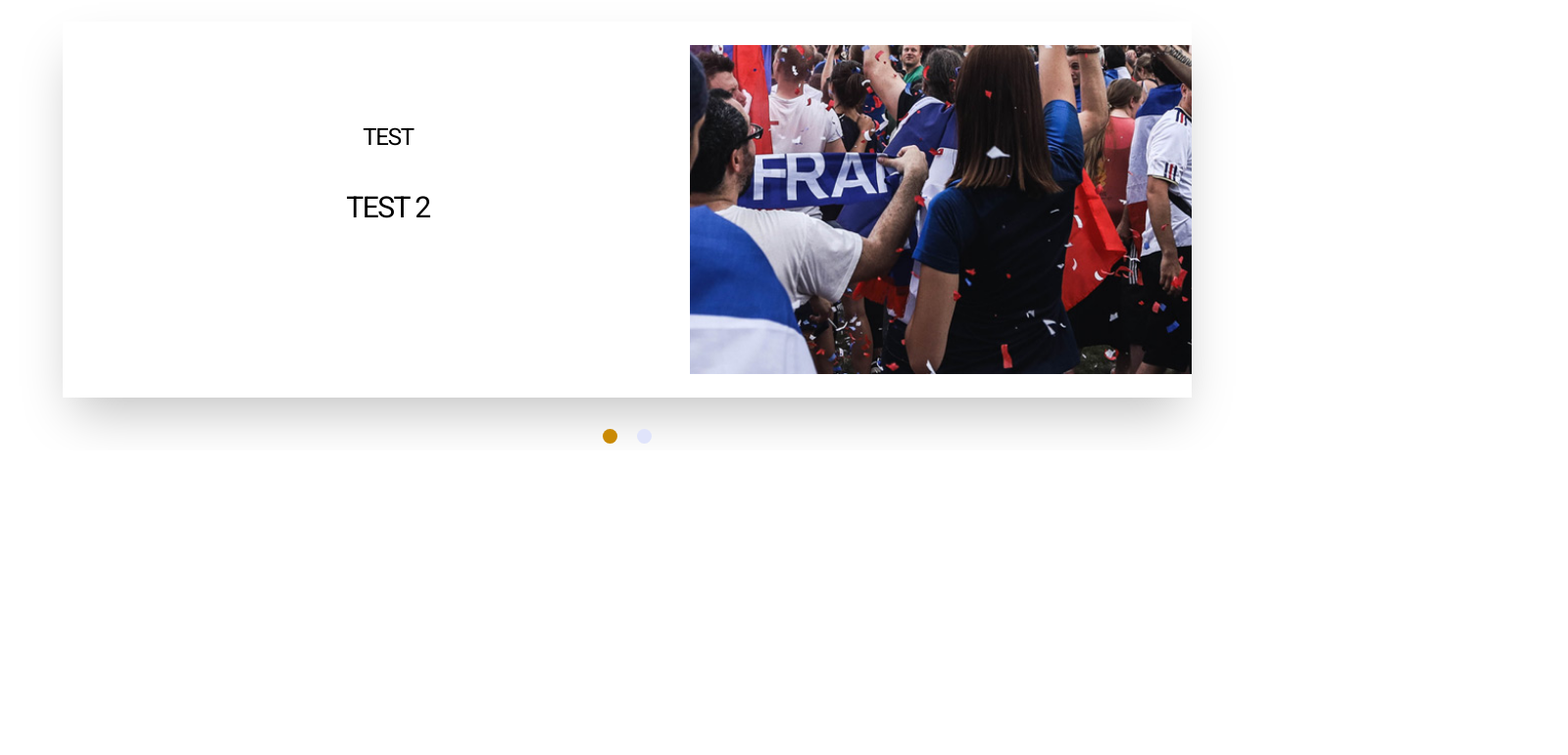
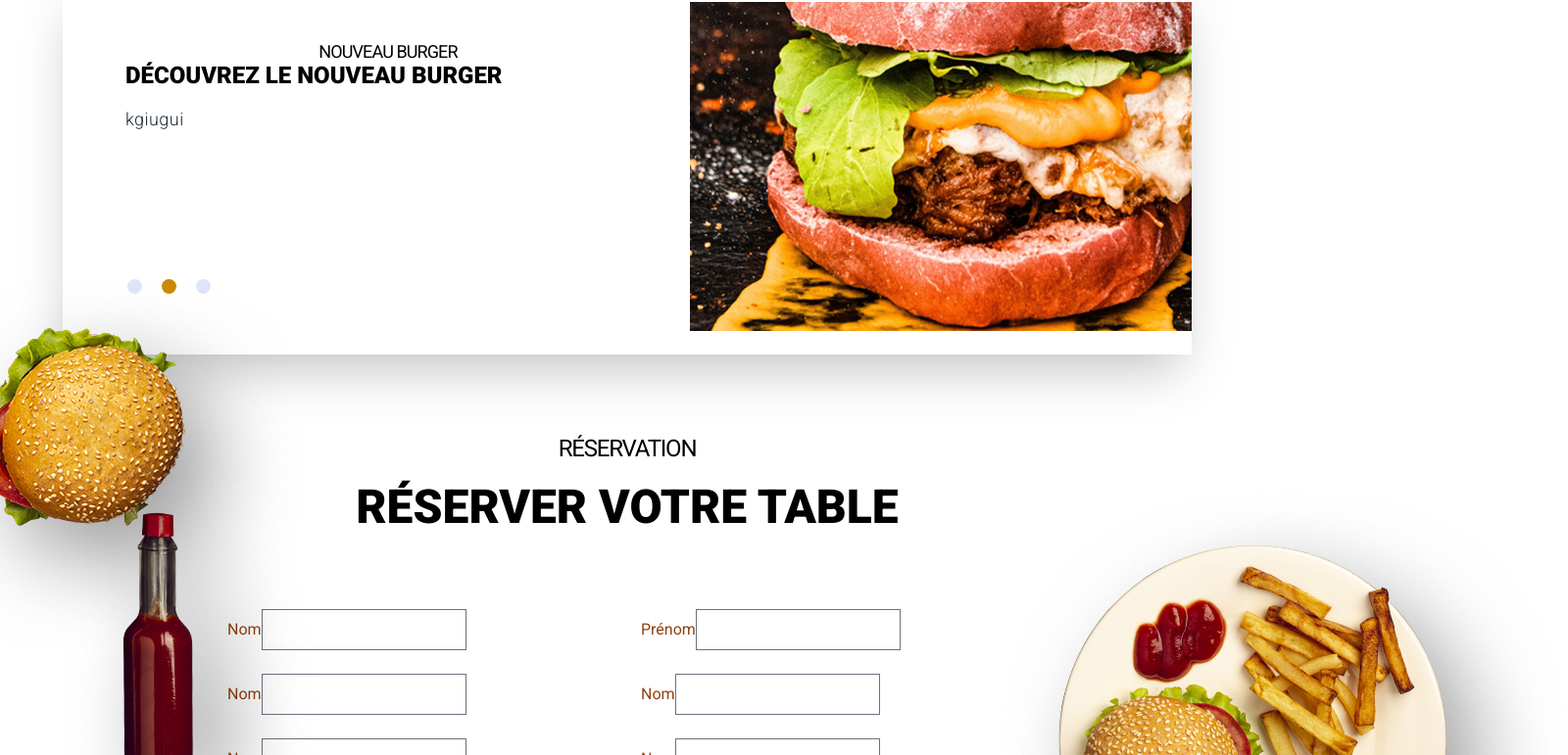
Before and after one commit to Fabyjulien2A/faby-react, a React (Create React App) app: page / in a window 1280 px wide. Shown: the part 2066-2837 px from the top of the page at 98% size, 1600 px wide, since content can reach past the window. Before the commit the page ends 2526 px from the top, so only its background shows below. Built offline with nearby package versions, Linux system fonts and the light colour scheme.

Commit message:
mikse à jour

```diff
--- a/package.json
+++ b/package.json
@@ -40,6 +40,7 @@
   },
   "devDependencies": {
     "@babel/plugin-proposal-private-property-in-object": "^7.21.11",
+    "@tailwindcss/forms": "^0.5.7",
     "tailwindcss": "^3.4.3"
   }
 }
--- a/src/components/elements/DisplayTitles/Heading.js
+++ b/src/components/elements/DisplayTitles/Heading.js
@@ -2,10 +2,10 @@ import React from 'react'
 
 // Composant fonctionnel Heading
 // Ce composant reçoit des enfants (children), un variant, un theme et un display en tant que props
-export default function Heading({ children, variant, theme, display }) {
+export default function Heading({ children, variant, theme, display, alignement, className }) {
   // Classe CSS par défaut utilisée pour les titres
-  const classDefault = "mt-5 uppercase";
-  let font, color;
+  const classDefault = "uppercase";
+  let font, color, align;
 
   // Détermination de la classe de police en fonction du thème
   switch (theme) {
@@ -25,13 +25,24 @@ export default function Heading({ children, variant, theme, display }) {
       color = "text-black"; // Utilise la couleur noire par défaut
   }
 
+  switch (alignement) {
+    case "center":
+      align = "justify-center"; // Utilise une couleur grise si le display est "gray"
+      break;
+      case "right":
+        align = "justify-end"; // Utilise une couleur grise si le display est "gray"
+        break;
+    default:
+      align = "justify-start"; // Utilise la couleur noire par défaut
+  }
+
   // Détermination du type de balise de titre à utiliser en fonction du variant
   switch (variant) {
     case "h3":
       return (
         // Conteneur flex pour centrer le titre horizontalement et verticalement
-        <div className='flex items-center justify-center my-5'>
-          <h3 className={`text-2xl ${classDefault} ${font} ${color}`}>
+        <div className={`flex ${align}`}>
+          <h3 className={`text-2xl ${classDefault} ${className} ${font} ${color}`}>
             {children}
           </h3>
         </div>
@@ -40,8 +51,8 @@ export default function Heading({ children, variant, theme, display }) {
       case "h4":
         return (
           // Conteneur flex pour centrer le titre horizontalement et verticalement
-          <div className='flex items-center justify-center my-5'>
-            <h3 className={`text-2xl ${classDefault} ${font} ${color}`}>
+          <div className={`flex ${align}`}>
+            <h3 className={`text-lg ${classDefault} ${className} ${font} ${color}`}>
               {children}
             </h3>
           </div>
@@ -50,8 +61,8 @@ export default function Heading({ children, variant, theme, display }) {
     default:
       return (
         // Conteneur flex pour centrer le titre horizontalement et verticalement
-        <div className='flex items-center justify-center my-5'>
-          <h2 className={`${theme === "black" ? "text-5xl " : "text-3xl "} ${classDefault} ${font} ${color}`}>
+        <div className={`flex ${align}`}>
+          <h2 className={`${theme === "black" ? "text-5xl " : "text-3xl "} ${className} ${classDefault} ${font} ${color}`}>
             {children}
           </h2>
         </div>
--- /dev/null
+++ b/src/components/marketing/pageSections/Booking.js
@@ -0,0 +1,109 @@
+import React from 'react'
+import Container from '../../elements/container';
+import Heading from '../../elements/DisplayTitles/Heading';
+import Assiette from '../../../medias/images/background/Assiette-burger-frites.png'
+import Burger from '../../../medias/images/background/Burger.png'
+import Sauce from '../../../medias/images/background/Sauce-pimente.png';
+
+
+export default function Booking() {
+  return (
+    <Container>
+      <div className='relative mb-20'>
+        <img src={Burger} alt="Burger" className="absolute z-10 -left-36 -top-20" />
+        <img src={Sauce} alt="Sauce" className="absolute bottom-0 left-0" />
+        <img src={Assiette} alt="Assiette" className="absolute -right-96 -bottom-52" />
+
+        <div className='max-w-4xl px-10 py-20 mx-auto'>
+          <Heading variant="h3" alignement="center">
+            Réservation
+          </Heading>
+
+          <Heading alignement="center" theme="black" className="mt-5">
+            Réserver votre table
+          </Heading>
+
+          <form className='grid grid-cols-2 mt-20 gap-x-7 gap-y-6'>
+
+            <div>
+              <label htmlFor='name'>Nom</label>
+              <input
+                type="text"
+                name="name"
+                id="name"
+                autoComplete="off"
+                placeholder=""
+                className='rounded-md'
+              />
+            </div>
+
+            <div>
+              <label htmlFor='name'>Prénom</label>
+              <input
+                type="text"
+                name="name"
+                id="name"
+                autoComplete="off"
+                placeholder=""
+                className='rounded-md'
+              />
+            </div>
+
+            <div>
+              <label htmlFor='name'>Nom</label>
+              <input
+                type="text"
+                name="name"
+                id="name"
+                autoComplete="off"
+                placeholder=""
+                className='rounded-md'
+              />
+            </div>
+
+            <div>
+              <label htmlFor='name'>Nom</label>
+              <input
+                type="text"
+                name="name"
+                id="name"
+                autoComplete="off"
+                placeholder=""
+                className='rounded-md'
+              />
+            </div>
+
+            <div>
+              <label htmlFor='name'>Nom</label>
+              <input
+                type="text"
+                name="name"
+                id="name"
+                autoComplete="off"
+                placeholder=""
+                className='rounded-md'
+              />
+            </div>
+
+            <div>
+              <label htmlFor='name'>Nom</label>
+              <input
+                type="text"
+                name="name"
+                id="name"
+                autoComplete="off"
+                placeholder=""
+                className='rounded-md'
+              />
+            </div>
+
+
+          </form>
+        </div>
+
+      </div>
+
+
+    </Container>
+  )
+}
--- a/src/components/marketing/pageSections/Event.js
+++ b/src/components/marketing/pageSections/Event.js
@@ -3,67 +3,69 @@ import Container from '../../elements/container';
 import AliceCarousel from 'react-alice-carousel';
 import '../../../css/carousel.css';
 import 'tailwindcss/tailwind.css';
-import Image1 from '../../../medias/images/photos/dorian-hurst-d-igN2ptyC8-unsplash.jpg'
+import Image1 from '../../../medias/images/photos/dorian-hurst-d-igN2ptyC8-unsplash.jpg';
+import Image2 from '../../../medias/images/products/Product-1.jpg';
+import Image3 from '../../../medias/images/products/Product-2.jpg';
 import Heading from '../../elements/DisplayTitles/Heading';
 
-const Slide = ({ children }) => {
+const Slide = ({ children, category, title, image }) => {
     return (
-
         <div className='grid grid-cols-2 p-6 h-96'>
             <div className='p-10 mb-10 '>
-
-                <Heading variant="h4">
-                    test
-                </Heading>
-
-                <Heading>
-                    test 2
-                </Heading>
+                <Heading variant="h4" alignement="center">{category}</Heading>
+                <Heading theme="black" variant="h3" className="mb-5">{title}</Heading>
+                <p className='text-lg font-light tracking-wide text-gray-800'>
+                    {children}
+                </p>
 
             </div>
+            <div className='relative w-full h-full'>
+                <img src={image} alt="" className="absolute top-0 left-0 z-0 object-cover object-bottom w-full h-full bg-yellow-500" />
+            </div>
 
-
-            {children}
-
-
-            {/*Contenu */}
-            <div className='relative w-full h-full'>
-                <img src={Image1} alt="" className="absolute top-0 left-0 z-0 object-cover object-bottom w-full h-full bg-yellow-500" />
-            </div>
         </div>
-
-    )
-}
+    );
+};
 
 export default function Event() {
-
-    {/* Carousel tailwinds */ }
-
-
     const items = [
-
-
-        <Slide>
-
+        <Slide
+            image={Image1}
+            category="Événements à venir"
+            title="Vivez la demi-finale"
+        >
+            kgiugui
         </Slide>,
 
-        <Slide>
+        <Slide
+            image={Image2}
+            category="Nouveau burger"
+            title="Découvrez le nouveau burger"
+        >
+            kgiugui
+        </Slide>,
 
+        <Slide
+            image={Image3}
+            category="Nouvelle recette"
+            title="Le végéburger arrive"
+        >
+            kgiugui
         </Slide>
 
+    ];
 
-
-    ];
     return (
         <Container>
             <div className='shadow-2xl h-96'>
-                <AliceCarousel mouseTracking items={items}
-                    //autoPlay
+                <AliceCarousel
+                    mouseTracking
+                    items={items}
+                    autoPlay
+                    autoPlayInterval="4000"
                     infinite
-                    //autoPlayInterval="4000"
                     disableButtonsControls
-
-
+                    animationType="fadeout"
                 />
             </div>
         </Container>
--- a/src/components/marketing/pageSections/Products.js
+++ b/src/components/marketing/pageSections/Products.js
@@ -17,7 +17,7 @@ export default function Products() {
       </HeadingTitles>
 
       {/* Sous-titre avec un thème noir */}
-      <Heading theme="black">
+      <Heading theme="black" alignement="center">
         Choisissez et savourez
       </Heading>
 
@@ -38,7 +38,7 @@ export default function Products() {
           </div>
           {/* Contenu du produit : titre, description et bouton */}
           <div className='flex flex-col items-center justify-center px-5 pb-5'>
-            <Heading variant="h3">
+            <Heading variant="h3" className="my-5">
               lorem ipsum color
             </Heading>
             <p className='text-center'>
@@ -60,7 +60,7 @@ export default function Products() {
           </div>
           {/* Contenu du produit : titre, description et bouton */}
           <div className='flex flex-col items-center justify-center px-5 pb-5'>
-            <Heading variant="h3">
+            <Heading variant="h3" className="my-5">
               lorem ipsum color
             </Heading>
             <p className='text-center'>
@@ -82,7 +82,7 @@ export default function Products() {
           </div>
           {/* Contenu du produit : titre, description et bouton */}
           <div className='flex flex-col items-center justify-center px-5 pb-5'>
-            <Heading variant="h3">
+            <Heading variant="h3" className="my-5">
               lorem ipsum color
             </Heading>
             <p className='text-center'>
--- a/src/css/carousel.css
+++ b/src/css/carousel.css
@@ -166,6 +166,9 @@
   }
 
   .alice-carousel__dots {
+    position: absolute;
+    bottom: 50px;
+    left: 63px;
     margin: 30px 3px 5px;
     padding: 0;
     list-style: none;
--- a/src/css/index.css
+++ b/src/css/index.css
@@ -4,6 +4,7 @@
 body{
     font-family: roboto;
     @apply text-amber-800;
+    overflow-x: hidden
 }
 
 
--- a/src/pages/HomePage.js
+++ b/src/pages/HomePage.js
@@ -5,6 +5,7 @@ import HeroTop from '../components/marketing/pageSections/HeroTop';
 import LastProducts from '../components/marketing/pageSections/LastProducts';
 import Products from '../components/marketing/pageSections/Products';
 import Event from '../components/marketing/pageSections/Event';
+import Booking from '../components/marketing/pageSections/Booking';
 
 // Composant fonctionnel HomePage
 // Ce composant représente la page d'accueil et inclut plusieurs sections
@@ -24,6 +25,9 @@ export default function HomePage() {
       {/* Section des évenements */}
       <Event />
 
+       {/* Section formulaire de contact */}
+      <Booking />
+
 
     </>
   );
--- a/tailwind.config.js
+++ b/tailwind.config.js
@@ -1,8 +1,10 @@
-/** @type {import('tailwindcss').Config} */
+// tailwind.config.js
 module.exports = {
-  content: [],
   theme: {
-    extend: {},
+    // ...
   },
-  plugins: [],
+  plugins: [
+    require('@tailwindcss/forms'),
+    // ...
+  ],
 }
```
Also changed, not shown: 1 other file (tests, documents, lock files or other folders).
